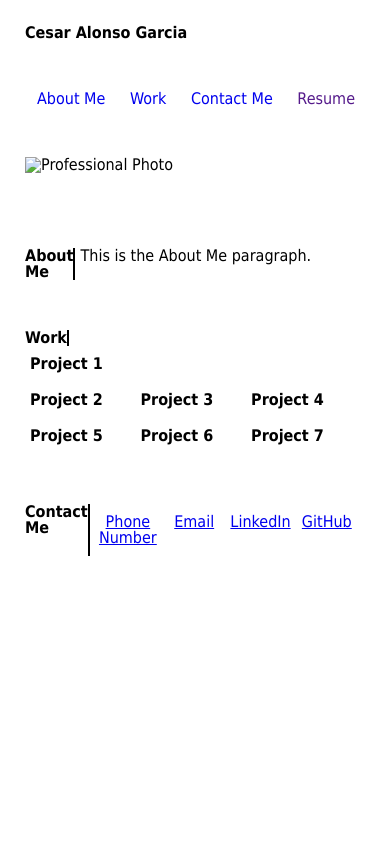
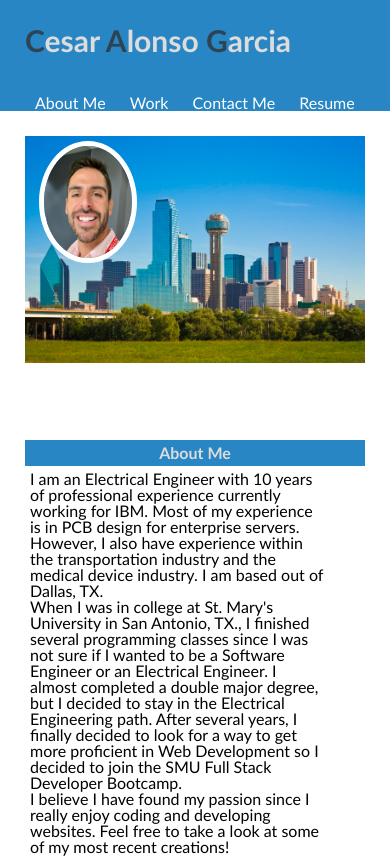
Before and after one commit to cesaralonsogarcia/cag-professional-portfolio, a plain HTML site: page index.html in a window 390 px wide. Shown: the top 863 px of the page. Drawn offline with Linux system fonts and the light colour scheme.

Commit message:
Updated CSS and About Me section

```diff
--- a/assets/css/style.css
+++ b/assets/css/style.css
@@ -1,22 +1,30 @@
 /* Variables definition */
 :root {
     --default-padding: 25px;
+    --background-color: #2886c5;
+    --background-text: #dddcdc;
 }
 
 /* Universal selector */
 * {
-    font-family: Tahoma, sans-serif;
+    font-family: Calibri, sans-serif;
 }
 
 /* Element selectors */
+header {
+    background-color: var(--background-color);
+    color: var(--background-text);
+}
 header h1 {
     display: inline-block;
     padding: var(--default-padding);
+    font-size: 30px;
 }
 
 nav {
     float: right;
     padding: var(--default-padding);
+    margin-top: 15px;
 }
 nav ul {
     list-style: none;
@@ -29,17 +37,13 @@ nav ul li {
 
 nav ul li a {
     text-decoration: none;
-}
-
-figure img {
-    padding: var(--default-padding);
-    margin-bottom: 25px;
+    color: #fff;
 }
 
 /* Class selectors */
 .aboutme, .work, .contact {
     display: flex;
-    flex-wrap: wrap;
+    flex-flow: row wrap;
     padding: 0 5px;
 }
 
@@ -55,26 +59,64 @@ figure img {
 }
 
 /* ID selectors */
+#figure {
+    position: relative;
+    top: 0;
+    left: 0;
+}
+#background {
+    position: relative;
+    top: 0;
+    left: 0;
+    padding: var(--default-padding);
+    margin-bottom: 25px;
+    width: 100%;
+    height: 100%;
+}
+
+#profile-photo {
+    position: absolute;
+    top: 10%;
+    left: 10%;
+    width: 25%;
+    height: 40%;
+    border-radius: 50%;
+    border: 5px solid white;
+}
+
+#standout {
+    color: #2e4453;
+}
+
 #aboutme, #work, #contact {
     padding: var(--default-padding);
     display: flex;
     flex-flow: row wrap;
-    justify-content: space-between;
 }
 
 #aboutme h2, #work h2, #contact h2 {
     flex-basis: 10%;
     border-right: solid 2px black;
+    background-color: var(--background-color);
+    color: var(--background-text);
+    padding: 5px;
+    text-align: center;
 }
 
 #aboutme .aboutme, #work .work, #contact .contact {
-    flex-grow: 9;
+    flex-basis: 90%;
     justify-content: space-between;
+    padding: 5px;
 }
 
 #project-1 {
     flex-basis: 100%;
     margin: 10px 0;
+    flex-wrap: wrap;
+}
+
+#paragraph {
+    flex-basis: 100%;
 }
 
 /* Hidden information displayed on hovering */
@@ -109,3 +151,40 @@ figure img {
     border: dotted 2px black;
     padding: 5px;
 }
+
+/* Page Layout for Smartphones */
+@media screen and (max-width: 768px) {
+    nav {
+        float: none;
+        padding: 0 25px;
+    }
+
+    /* Display the section title above the content */
+    #aboutme h2, #work h2, #contact h2 {
+        flex-basis: 100%;
+        border: none;
+    }
+
+    /* Show only two projects per line */
+    .project-row-1, .project-row-2 {
+        flex-basis: 50%;
+        margin: 10px 0;
+    }
+
+    /* Disable hover action for smaller screens */
+    #phone:hover::after {
+        display: none;
+    }
+
+    #email:hover::after {
+        display: none;
+    }
+
+    #linkedin:hover::after {
+        display: none;
+    }
+
+    #github:hover::after {
+        display: none;
+    }
+}
--- a/index.html
+++ b/index.html
@@ -11,7 +11,7 @@
     <body>
         <!--Header and Nav Bar-->
         <header>
-            <h1>Cesar Alonso Garcia</h1>
+            <h1><span id="standout">C</span>esar <span id="standout">A</span>lonso <span id="standout">G</span>arcia</h1>
             <nav>
                 <!--Links navigate to each section in the page-->
                 <ul>
@@ -27,15 +27,34 @@
         <main>
             <section>
                 <!--Main photo and background-->
-                <figure>
-                    <img src="" alt="Professional Photo">
-                </figure>
+                <div id="figure">
+                    <img src="./assets/images/1599px-Dallas_skyline_daytime.jpg" id="background" alt="Dallas skyline at daytime">
+                    <img src="./assets/images/CAG-profile-photo.jpeg" id="profile-photo" alt="CAG Profile Photo"
+                </div>
             </section>
 
             <!--About Me section-->
             <section id="aboutme">
                 <h2>About Me</h2>
-                <p class="aboutme">This is the About Me paragraph.</p>
+                <div class="aboutme">
+                <div id="paragraph">
+                    <p>
+                    I am an Electrical Engineer with 10 years of professional experience currently working for IBM. Most of my experience
+                    is in PCB design for enterprise servers. However, I also have experience within the transportation industry and the medical
+                    device industry. I am based out of Dallas, TX.
+                    </p>
+                    <p>
+                    When I was in college at St. Mary's University in San Antonio, TX., I finished several programming classes since I was
+                    not sure if I wanted to be a Software Engineer or an Electrical Engineer. I almost completed a double major degree, but
+                    I decided to stay in the Electrical Engineering path. After several years, I finally decided to look for a way to get
+                    more proficient in Web Development so I decided to join the SMU Full Stack Developer Bootcamp.
+                    </p>
+                    <p>
+                    I believe I have found my passion since I really enjoy coding and developing websites. Feel free to take a look at some
+                    of my most recent creations!
+                    </p>
+                </div>
+                </div>
             </section>
 
             <!--Work section-->
```
Also changed, not shown: assets/images/1599px-Dallas_skyline_daytime.jpg (added), assets/images/CAG-profile-photo.jpeg (added), 3 other files.
